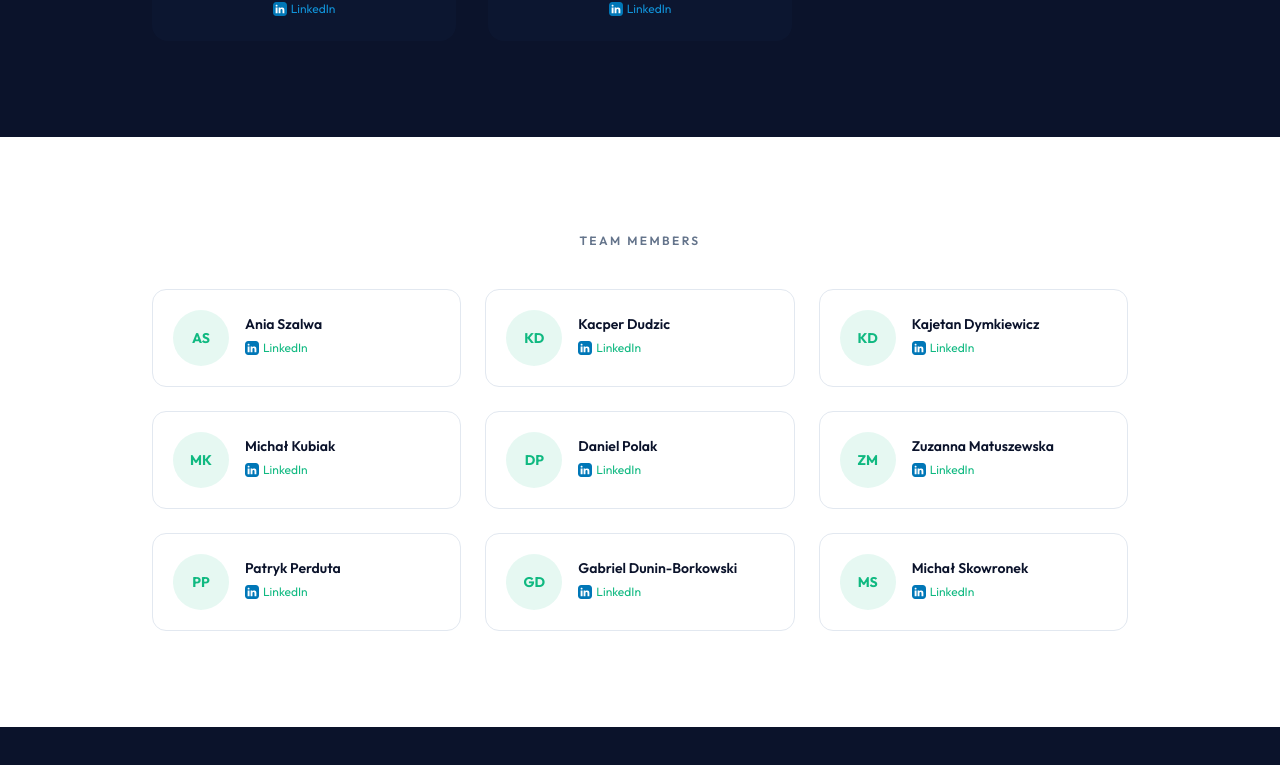
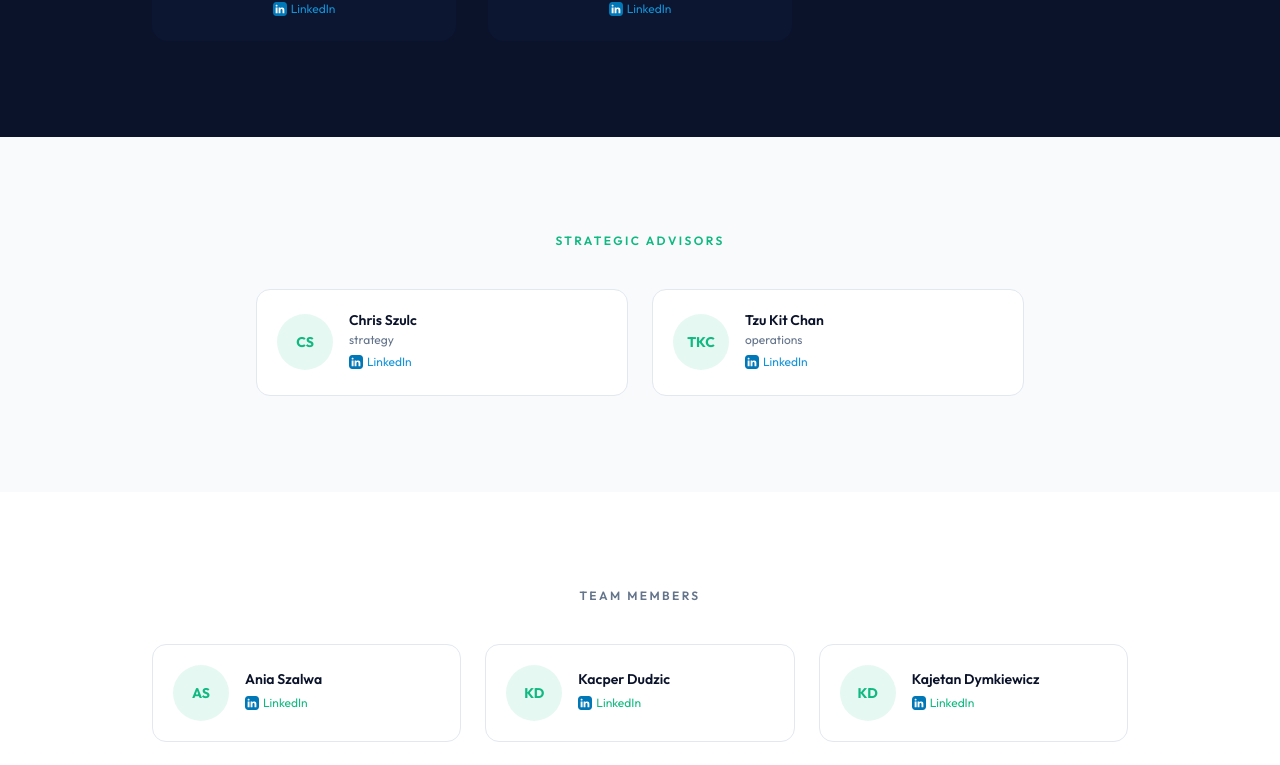
Before and after one commit to ImIFilm/website-AISPL, a Next.js app: page /en/zespol in a window 1280 px wide. Shown: the part 1195-1960 px from the top of the page. Built offline with nearby package versions, Linux system fonts and the light colour scheme.

Commit message:
Add strategic advisors team section

```diff
--- a/app/[locale]/zespol/team-page.tsx
+++ b/app/[locale]/zespol/team-page.tsx
@@ -15,6 +15,7 @@ const t = {
     heading: "Ludzie stojący za AI Safety Polska",
     description: "Łączymy wiedzę z zakresu nauk technicznych, humanistycznych i społecznych. To wielowymiarowe podejście pozwala nam skutecznie działać na rzecz bezpiecznego rozwoju AI.",
     coordinators: "Koordynatorzy",
+    strategicAdvisors: "Doradcy strategiczni",
     teamMembers: "Członkowie zespołu",
     advisors: "Doradcy",
   },
@@ -24,6 +25,7 @@ const t = {
     heading: "The people behind AI Safety Poland",
     description: "We combine knowledge from technical, humanities, and social sciences. This multidimensional approach allows us to effectively work towards safe AI development.",
     coordinators: "Board",
+    strategicAdvisors: "Strategic advisors",
     teamMembers: "Team members",
     advisors: "Advisors",
   },
@@ -130,12 +132,20 @@ const teamMembers = [
   },
 ]
 
-const advisors = [
+const strategicAdvisors = [
   {
     name: "Chris Szulc",
     descriptor: "strategy",
     linkedin: "https://www.linkedin.com/in/chris-szulc-ea/",
   },
+  {
+    name: "Tzu Kit Chan",
+    descriptor: "operations",
+    linkedin: "https://www.linkedin.com/in/tzukit",
+  },
+]
+
+const advisors = [
   {
     name: "Jan Betley",
     descriptor: "technical ai safety",
@@ -150,11 +160,6 @@ const advisors = [
     name: "Charbel-Raphael Segerie",
     descriptor: "ai governance",
     linkedin: "https://www.linkedin.com/in/charbel-raphael-segerie",
-  },
-  {
-    name: "Tzu Kit Chan",
-    descriptor: "operations",
-    linkedin: "https://www.linkedin.com/in/tzukit",
   },
 ]
 
@@ -283,6 +288,68 @@ export function TeamPage() {
                       />
                       LinkedIn
                     </a>
+                </motion.div>
+              ))}
+            </motion.div>
+          </div>
+        </section>
+
+        {/* Strategic advisors */}
+        <section className="bg-secondary py-16 md:py-24">
+          <div className="mx-auto max-w-5xl px-6">
+            <motion.p
+              initial={{ opacity: 0 }}
+              whileInView={{ opacity: 1 }}
+              viewport={{ once: true }}
+              transition={{ duration: 0.5 }}
+              className="text-center text-xs font-semibold uppercase tracking-[0.2em] text-emerald"
+            >
+              {text.strategicAdvisors}
+            </motion.p>
+            <motion.div
+              variants={containerVariants}
+              initial="hidden"
+              whileInView="visible"
+              viewport={{ once: true, margin: "-50px" }}
+              className="mx-auto mt-10 grid max-w-3xl grid-cols-1 gap-6 sm:grid-cols-2"
+            >
+              {strategicAdvisors.map((person) => (
+                <motion.div
+                  key={person.name}
+                  variants={itemVariants}
+                  className="flex items-center gap-4 rounded-xl border border-border bg-background p-5"
+                >
+                  <div className="flex h-14 w-14 flex-shrink-0 items-center justify-center overflow-hidden rounded-full bg-emerald/10 text-sm font-bold text-emerald">
+                    {person.name
+                      .split(" ")
+                      .map((namePart) => namePart[0])
+                      .join("")}
+                  </div>
+                  <div className="flex-1">
+                    <h3 className="text-sm font-semibold text-foreground">
+                      {person.name}
+                    </h3>
+                    <p className="mt-0.5 text-xs text-muted-foreground">
+                      {person.descriptor}
+                    </p>
+                    <a
+                      href={person.linkedin}
+                      target="_blank"
+                      rel="noopener noreferrer"
+                      className="mt-1.5 inline-flex items-center gap-1 text-xs transition-colors"
+                      style={{ color: "#1193d9" }}
+                      aria-label={`Profil LinkedIn: ${person.name}`}
+                    >
+                      <Image
+                        src="/linkedin-square-icon.svg"
+                        alt="LinkedIn"
+                        width={14}
+                        height={14}
+                        className="h-3.5 w-3.5"
+                      />
+                      LinkedIn
+                    </a>
+                  </div>
                 </motion.div>
               ))}
             </motion.div>
```
